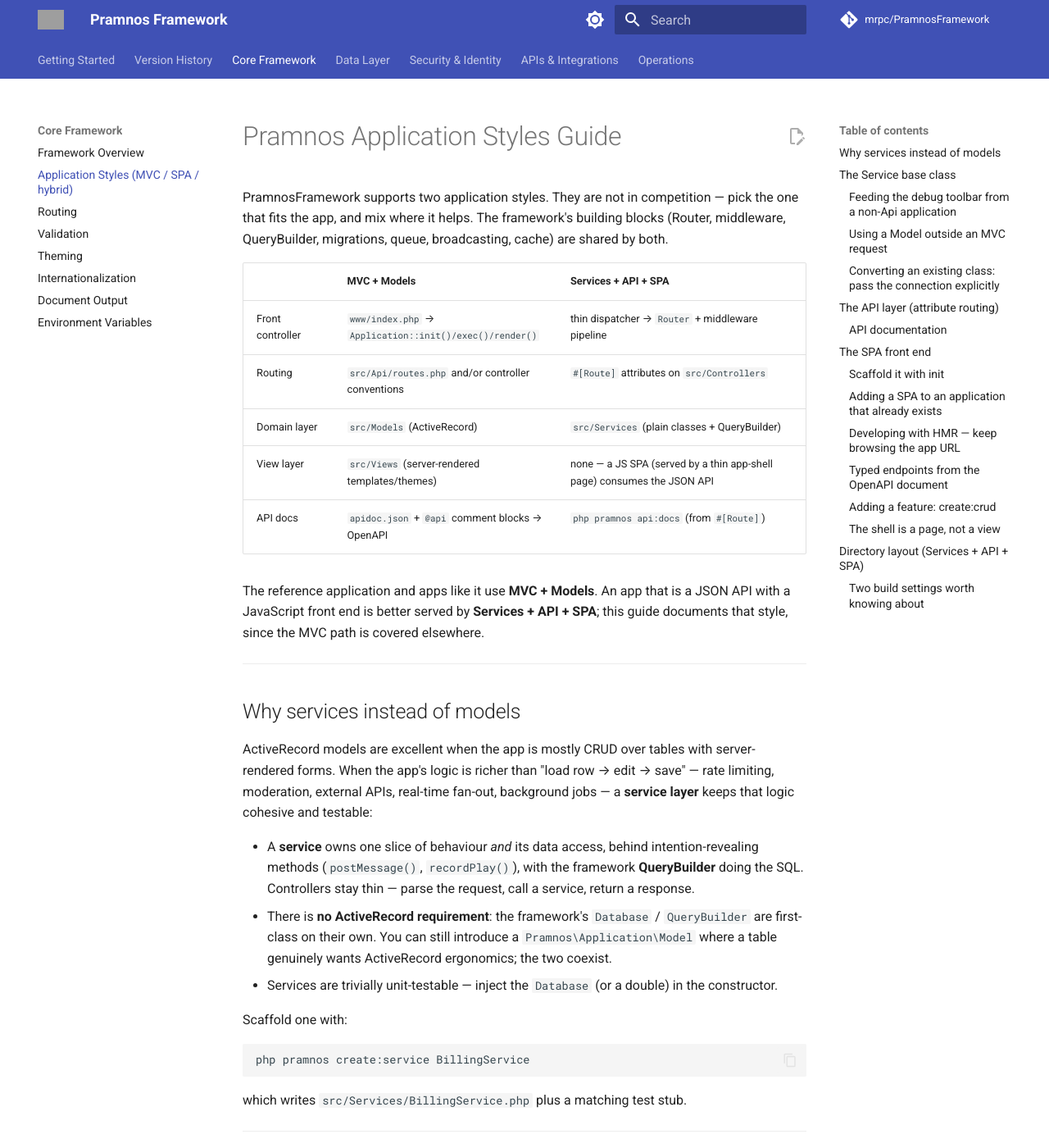
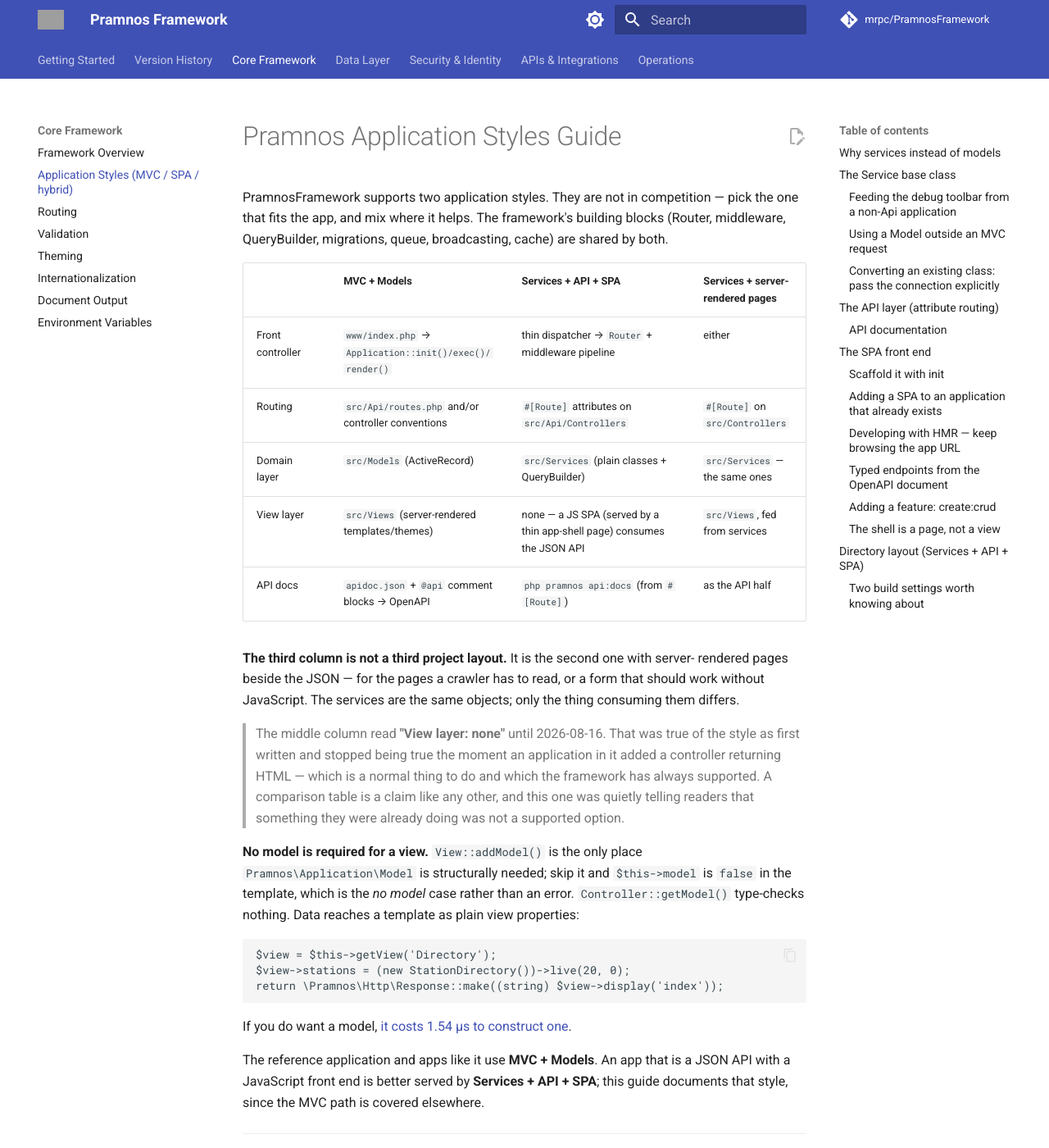
Before and after one commit to mrpc/PramnosFramework, an MkDocs documentation site: the page built from docs/Pramnos_Application_Styles_Guide.md, in a window 1280 px wide and 1400 px high. Shown: the whole window at 82% size. Built offline with MkDocs 1.6.1 and Material for MkDocs 9.7.7, drawn with Linux system fonts in a browser that asks for light colours; comment, search, counter and statistics services are not loaded; grey boxes are pictures that could not be loaded.

Commit message:
docs(styles): the guide said the style has no view layer, while one had views
The comparison table at the top of the Application Styles guide said "View
layer: none" for Services + API + SPA. True of the style as first written, and
false the moment an application in it added a controller returning HTML — for a
page a crawler must read, or a form that works without JavaScript. Both are
normal, both have always worked, and the table was telling readers they were not
supported.

A comparison table is a claim like any other. It does not read like one, because
it looks like a summary of the page rather than an assertion about the
framework.

There is a third column now, deliberately not a third project layout: the same
services, with server-rendered pages beside the JSON.

And the thing that needed saying once, plainly: a view needs no model.
View::addModel() is the only place Model is structurally required, and skipping
it gives $this->model === false, which is the no-model case rather than an
error. Its absence had a cost — a project reasoned from "the MVC layer needs
models" to "we must convert 66 services", when what it needs is a controller, a
template, and data of any shape.

````diff
--- a/docs/Pramnos_Application_Styles_Guide.md
+++ b/docs/Pramnos_Application_Styles_Guide.md
@@ -4,6 +4,8 @@
   - Deciding whether logic belongs in a service or a model
   - Understanding the directory layout of a Services + API + SPA project
   - Working on a SPA front end and its JSON API
+  - Rendering a server-rendered page from a service, without an ActiveRecord model
+  - Using a Model from a service, a queue worker or an attribute-routed controller
 ---
 
 # Pramnos Application Styles Guide
@@ -13,13 +15,39 @@
 blocks (Router, middleware, QueryBuilder, migrations, queue, broadcasting, cache)
 are shared by both.
 
-| | **MVC + Models** | **Services + API + SPA** |
-|---|---|---|
-| Front controller | `www/index.php` → `Application::init()/exec()/render()` | thin dispatcher → `Router` + middleware pipeline |
-| Routing | `src/Api/routes.php` and/or controller conventions | `#[Route]` attributes on `src/Controllers` |
-| Domain layer | `src/Models` (ActiveRecord) | `src/Services` (plain classes + QueryBuilder) |
-| View layer | `src/Views` (server-rendered templates/themes) | none — a JS SPA (served by a thin app-shell page) consumes the JSON API |
-| API docs | `apidoc.json` + `@api` comment blocks → OpenAPI | `php pramnos api:docs` (from `#[Route]`) |
+| | **MVC + Models** | **Services + API + SPA** | **Services + server-rendered pages** |
+|---|---|---|---|
+| Front controller | `www/index.php` → `Application::init()/exec()/render()` | thin dispatcher → `Router` + middleware pipeline | either |
+| Routing | `src/Api/routes.php` and/or controller conventions | `#[Route]` attributes on `src/Api/Controllers` | `#[Route]` on `src/Controllers` |
+| Domain layer | `src/Models` (ActiveRecord) | `src/Services` (plain classes + QueryBuilder) | `src/Services` — the same ones |
+| View layer | `src/Views` (server-rendered templates/themes) | none — a JS SPA (served by a thin app-shell page) consumes the JSON API | `src/Views`, fed from services |
+| API docs | `apidoc.json` + `@api` comment blocks → OpenAPI | `php pramnos api:docs` (from `#[Route]`) | as the API half |
+
+**The third column is not a third project layout.** It is the second one with server-
+rendered pages beside the JSON — for the pages a crawler has to read, or a form that
+should work without JavaScript. The services are the same objects; only the thing
+consuming them differs.
+
+> The middle column read **"View layer: none"** until 2026-08-16. That was true of the
+> style as first written and stopped being true the moment an application in it added a
+> controller returning HTML — which is a normal thing to do and which the framework has
+> always supported. A comparison table is a claim like any other, and this one was
+> quietly telling readers that something they were already doing was not a supported
+> option.
+
+**No model is required for a view.** `View::addModel()` is the only place
+`Pramnos\Application\Model` is structurally needed; skip it and `$this->model` is
+`false` in the template, which is the *no model* case rather than an error.
+`Controller::getModel()` type-checks nothing. Data reaches a template as plain view
+properties:
+
+```php
+$view = $this->getView('Directory');
+$view->stations = (new StationDirectory())->live(20, 0);
+return \Pramnos\Http\Response::make((string) $view->display('index'));
+```
+
+If you do want a model, [it costs 1.54 µs to construct one](#using-a-model-outside-an-mvc-request).
 
 The reference application and apps like it use **MVC + Models**. An app that is a
 JSON API with a JavaScript front end is better served by **Services + API + SPA**;
````
Also changed, not shown: docs/version-history/posts/2026-08-16-a-comparison-table-is-a-claim-too.md (added, +68 -0 lines).
